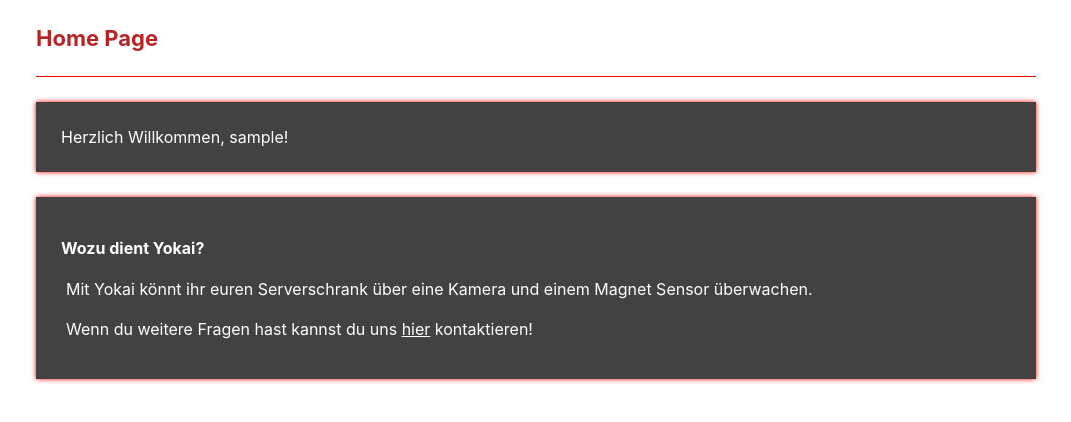
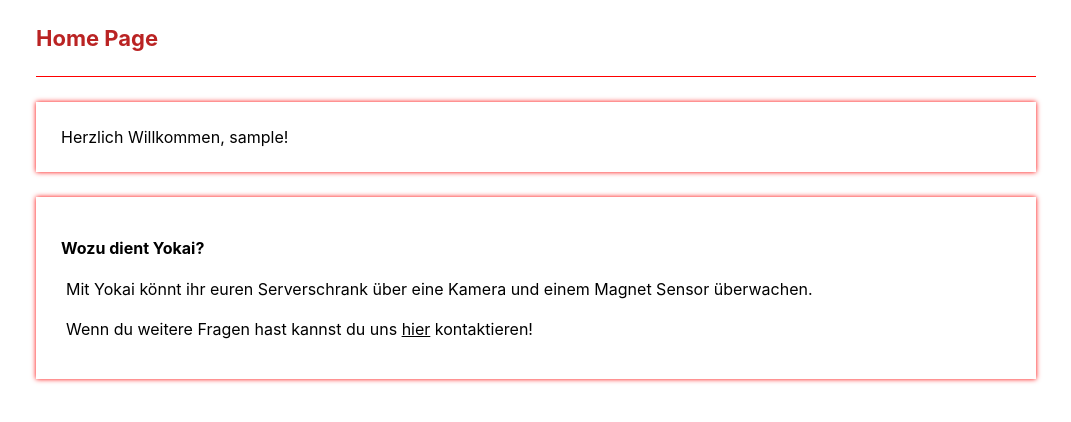
Before and after one commit to Yokai-SUEW/html_old, a PHP site: page /home.php in a window 1280 px wide. Shown: the part 68-490 px from the top of the page, without its empty margins (104-1175 px from the left). Run offline with PHP 8.4, Linux system fonts and the light colour scheme; the visitor is signed in with stand-in values (Sample User, id 1); some libraries are stand-ins or nearby versions.

Commit message:
Update mainStyles.css

```diff
--- a/mainStyles.css
+++ b/mainStyles.css
@@ -29,12 +29,12 @@ body.loggedin {
 	box-shadow: 0 0 5px 0 rgba(255, 0, 0, 2);
     margin: 25px 0;
     padding: 25px;
-    color: #ffffff;
-	background-color: #424242;
+    color:black;
+	background-color: white;
 }
 .content > p table td, .content > div table td {
     padding: 5px;
-    color: #ffffff;
+    color: black;
 }
 .content > p table td:first-child, .content > div table td:first-child {
 	font-weight: bold;
@@ -46,13 +46,13 @@ body.loggedin {
 	margin: 0 0 10px 0;
 }
 #mail {
-    color: #ffffff;
+    color: black;
 }
 .titel {
     text-align: center;
     font-size: 50px;
     margin: auto;
-    color: #ffffff;
+    color: black;
     border: 1px solid red;
     border-radius: 1mm;
     box-shadow: 0 0 9px 0 rgba(255, 0, 0, 1);
@@ -82,7 +82,7 @@ body.loggedin {
 	border:1px solid #d83526;
 	display:inline-block;
 	cursor:pointer;
-	color:#ffffff;
+	color:black;
 	font-family:Arial;
 	font-size:28px;
 	font-weight:bold;
```
